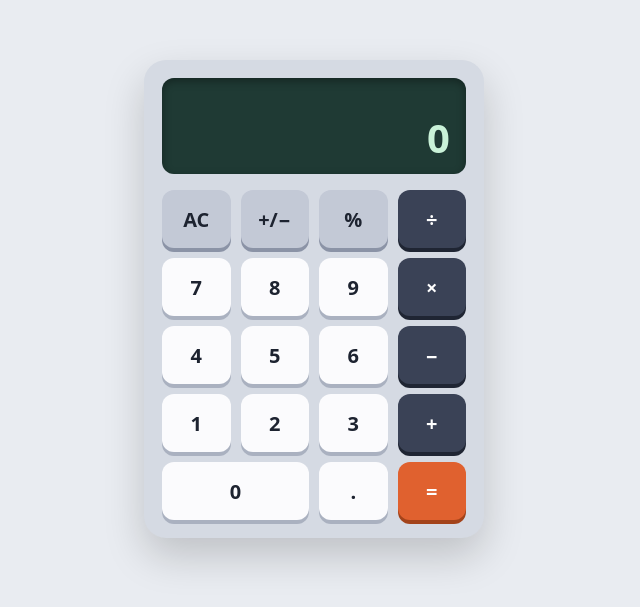
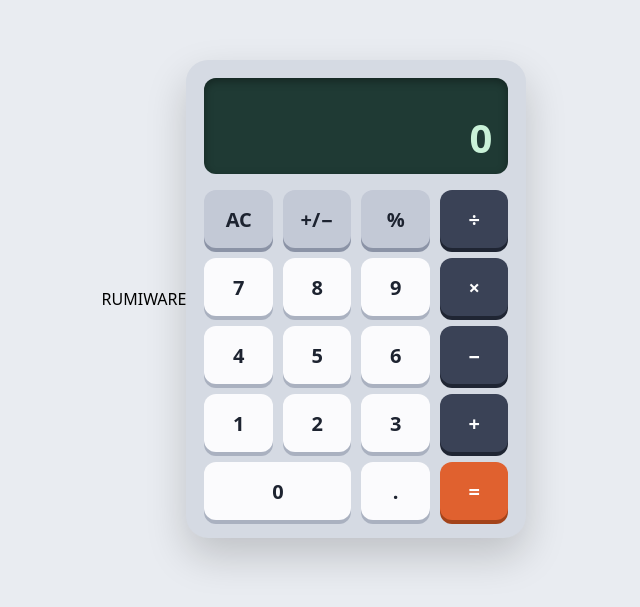
Before and after one commit to HafizHassanAlee/calculator, a plain HTML site: page index.html in a window 1280 px wide. Shown: the part 101-708 px from the top of the page, without its empty margins (326-966 px from the left). Drawn offline with Linux system fonts and the light colour scheme.

Commit message:
Add Rumiware branding above calculator

```diff
--- a/index.html
+++ b/index.html
@@ -7,6 +7,7 @@
 <link rel="stylesheet" href="style.css">
 </head>
 <body>
+<div class="brand" aria-label="Rumiware">RUMIWARE</div>
 <main class="calc" aria-label="Calculator">
   <div class="screen" aria-live="polite">
     <div class="expr" id="expr"></div>
```
